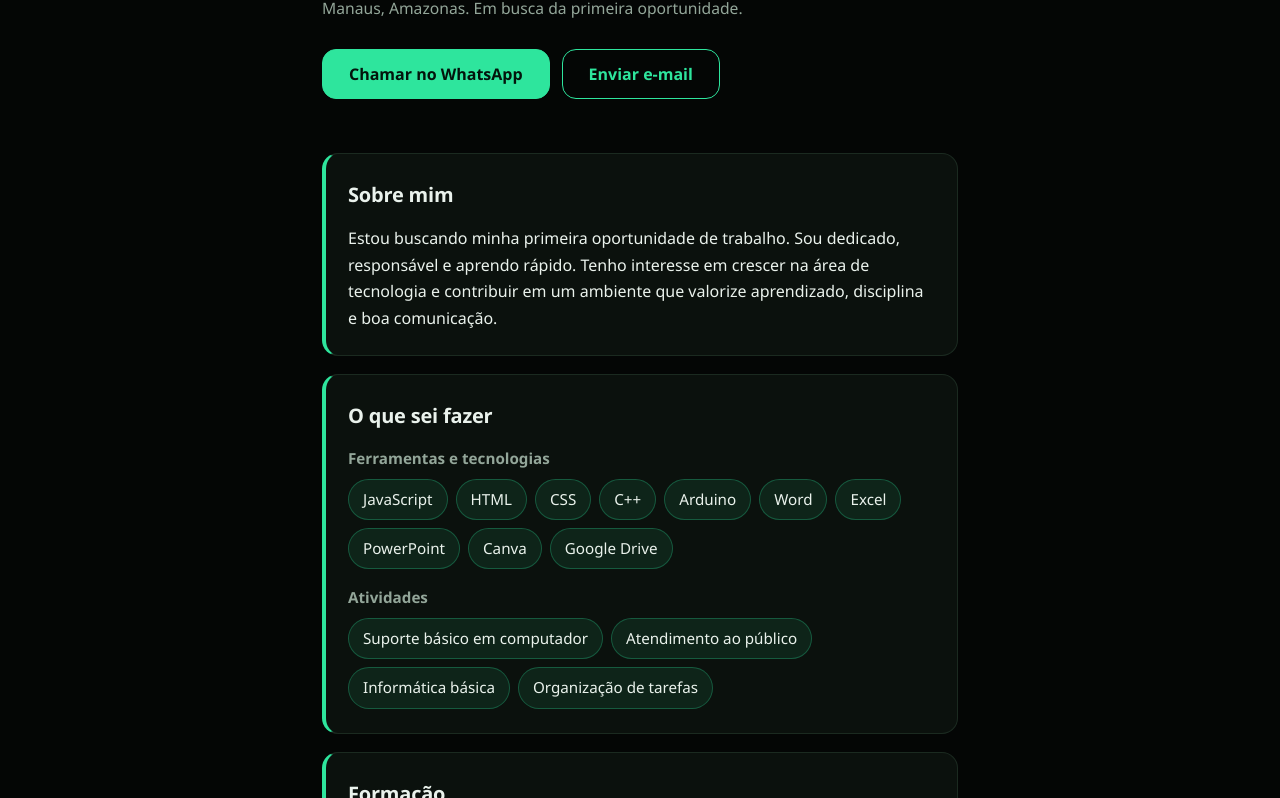
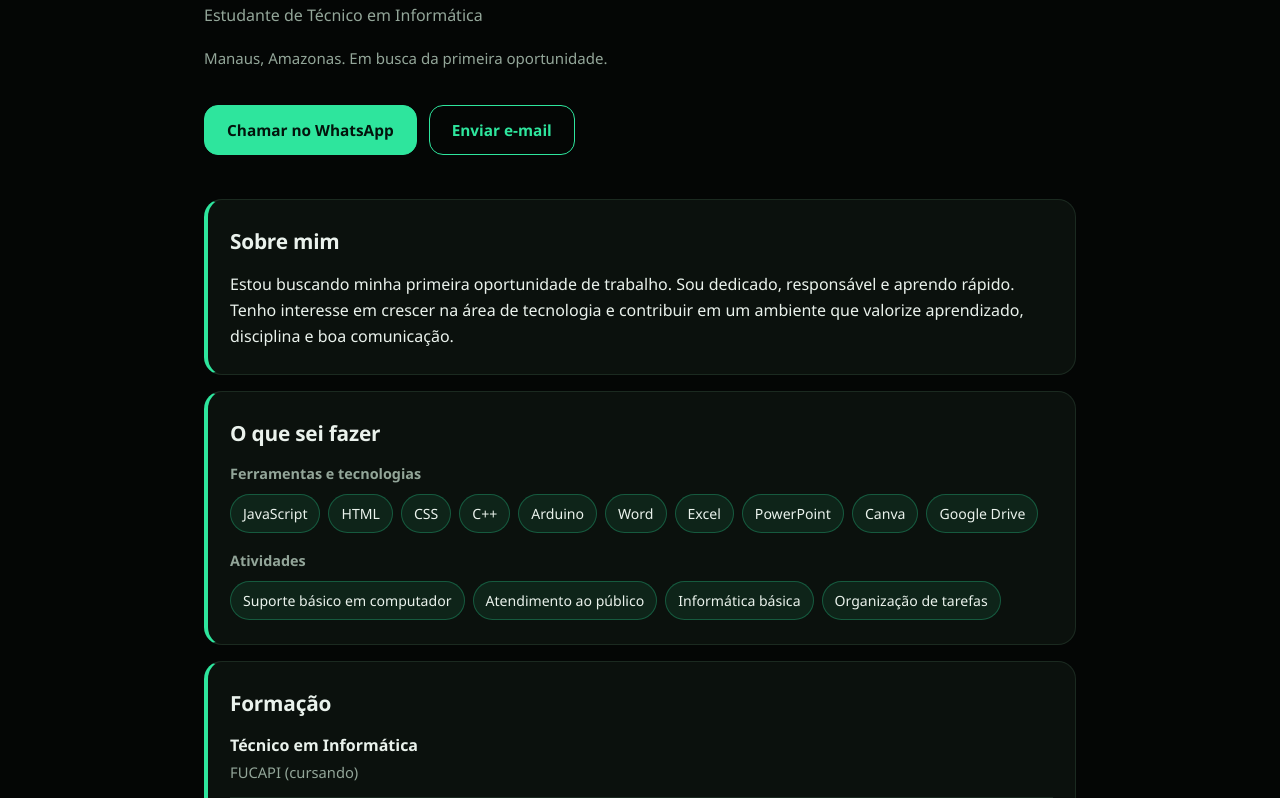
Before and after one commit to KekelDuProgama07/portif-lio., a plain HTML site: page index.html in a window 1280 px wide. Shown: the part 319-1117 px from the top of the page. Drawn offline with Linux system fonts and the light colour scheme.

Commit message:
Improve mobile-first responsive layout while keeping desktop compatibility

```diff
--- a/index.html
+++ b/index.html
@@ -17,6 +17,7 @@
       --muted: #93a699;
       --green: #2ee59d;
       --ink: #03140c;
+      --radius: 18px;
     }
 
     *, *:before, *:after { box-sizing: inherit; }
@@ -31,12 +32,14 @@
     }
 
     main {
-      max-width: 680px;
+      width: min(100%, 920px);
       margin: 0 auto;
-      padding: 56px 22px 48px;
+      padding: 32px 18px 48px;
     }
 
-    .hero { padding-bottom: 36px; }
+    .hero {
+      padding-bottom: 18px;
+    }
 
     .avatar {
       width: 64px;
@@ -48,15 +51,15 @@
       place-items: center;
       font-size: 1.7rem;
       font-weight: 800;
-      margin-bottom: 24px;
+      margin-bottom: 20px;
       box-shadow: 0 0 0 6px rgba(46,229,157,.12);
     }
 
     h1 {
-      font-size: clamp(2.4rem, 11vw, 3.8rem);
-      line-height: 1;
-      margin: 0 0 14px;
-      letter-spacing: -.03em;
+      font-size: clamp(2.3rem, 8vw, 4.2rem);
+      line-height: 0.96;
+      margin: 0 0 12px;
+      letter-spacing: -.04em;
       font-weight: 800;
     }
 
@@ -66,15 +69,15 @@
     }
 
     .role {
-      font-size: 1.1rem;
+      font-size: 1rem;
       color: var(--muted);
       margin: 0 0 6px;
     }
 
     .place {
       color: var(--muted);
-      margin: 0 0 28px;
-      font-size: .98rem;
+      margin: 0 0 22px;
+      font-size: .94rem;
     }
 
     .btns {
@@ -88,14 +91,16 @@
       align-items: center;
       justify-content: center;
       min-height: 50px;
-      padding: 0 26px;
+      padding: 0 22px;
       border-radius: 14px;
       font-weight: 700;
-      font-size: 1rem;
+      font-size: .96rem;
       text-decoration: none;
       border: 1.5px solid var(--green);
       color: var(--green);
-      transition: transform .15s, background .15s;
+      transition: transform .15s ease, background .15s ease, opacity .15s ease;
+      width: 100%;
+      max-width: 280px;
     }
 
     .btn.main {
@@ -117,14 +122,14 @@
       background: var(--panel);
       border: 1px solid var(--line);
       border-left: 4px solid var(--green);
-      border-radius: 16px;
-      padding: 24px 22px;
-      margin-top: 18px;
+      border-radius: var(--radius);
+      padding: 20px 18px;
+      margin-top: 16px;
     }
 
     h2 {
-      font-size: 1.25rem;
-      margin: 0 0 14px;
+      font-size: 1.15rem;
+      margin: 0 0 12px;
       letter-spacing: -.01em;
     }
 
@@ -134,7 +139,7 @@
     .group:first-of-type { margin-top: 0; }
 
     h3 {
-      font-size: .95rem;
+      font-size: .9rem;
       font-weight: 600;
       color: var(--muted);
       margin: 0 0 8px;
@@ -150,11 +155,11 @@
     }
 
     .chips li {
-      padding: 7px 14px;
+      padding: 7px 12px;
       border-radius: 999px;
       background: rgba(46,229,157,.09);
       border: 1px solid rgba(46,229,157,.28);
-      font-size: .95rem;
+      font-size: .88rem;
     }
 
     .items {
@@ -180,12 +185,12 @@
     .items b { display: block; }
     .items span {
       color: var(--muted);
-      font-size: .95rem;
+      font-size: .92rem;
     }
 
     .contact {
       text-align: center;
-      padding: 30px 22px;
+      padding: 24px 18px;
     }
 
     .contact p {
@@ -198,8 +203,46 @@
     .mail {
       margin-top: 16px;
       color: var(--muted);
-      font-size: .95rem;
+      font-size: .9rem;
       word-break: break-all;
+    }
+
+    @media (min-width: 700px) {
+      main {
+        padding: 56px 24px 60px;
+      }
+
+      .hero {
+        padding-bottom: 28px;
+      }
+
+      .btn {
+        width: auto;
+        max-width: none;
+      }
+
+      section {
+        padding: 24px 22px;
+      }
+
+      h2 {
+        font-size: 1.3rem;
+      }
+    }
+
+    @media (min-width: 960px) {
+      body {
+        background: radial-gradient(1000px 420px at 80% -80px, rgba(46,229,157,.18), transparent 65%), var(--bg);
+      }
+
+      main {
+        padding-top: 72px;
+      }
+
+      .hero {
+        display: grid;
+        gap: 12px;
+      }
     }
 
     @media (prefers-reduced-motion: reduce) {
```
